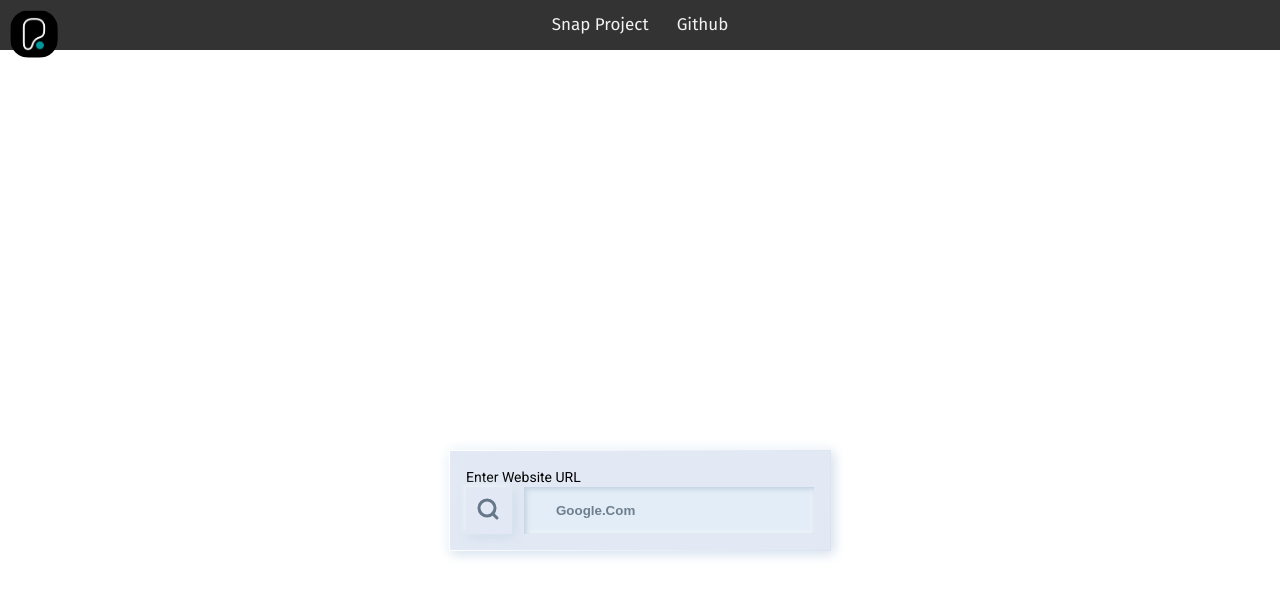
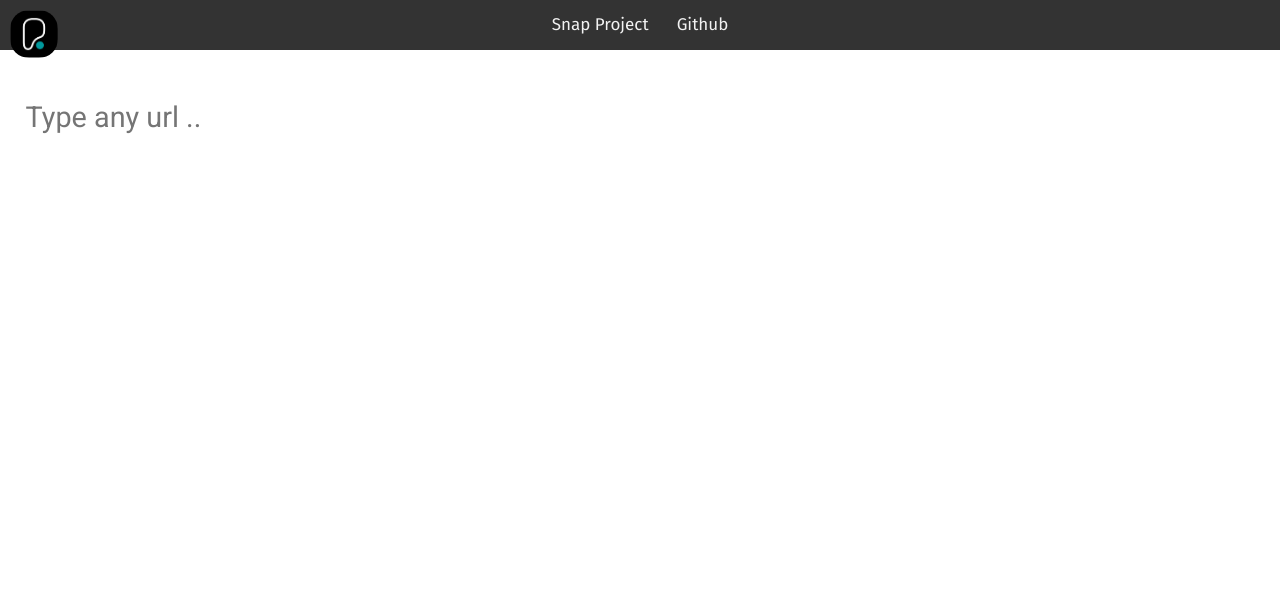
Before and after one commit to yonastadese/snapproject, an Angular app: page / in a window 1280 px wide. Shown: the top 596 px of the page. Built offline with nearby package versions, Linux system fonts and the light colour scheme.

Commit message:
finished project  On branch master

```diff
--- a/src/app/search/search.component.html
+++ b/src/app/search/search.component.html
@@ -1,15 +1,45 @@
-<div class="main">
-  <div class="Card">
-    <div class="CardInner">
-    <mat-label> Enter Website URL</mat-label>
-    <div class="container">
-      <div class="Icon">
-        <svg xmlns="http://www.w3.org/2000/svg" width="24" height="24" viewBox="0 0 24 24" fill="none" stroke="#657789" stroke-width="3" stroke-linecap="round" stroke-linejoin="round" class="feather feather-search"><circle cx="11" cy="11" r="8"/><line x1="21" y1="21" x2="16.65" y2="16.65"/></svg>
-      </div>
-      <div class="InputContainer">
-        <input placeholder="Google.Com"/>
+<form onsubmit="event.preventDefault();" role="search">
+
+
+  <label for="search"> Enter Website URL</label>
+  <input #search type="search" placeholder="Type any url .." autofocus required />
+  <button type="submit" (click)="getValue(search.value)">Snap</button>
+
+
+    <!-- <mat-spinner *ngIf="showspinner"></mat-spinner> -->
+
+  </form>
+  <!-- <div class="img-card">
+    <a href="">
+      <img class="small_image" src='{{display}}' >
+    </a>
+   </div> -->
+
+  <!-- <div class="cards-list" >
+
+    <div class="card 1">
+      <div class="card_image"> <img src='{{display}}' /> </div>
+      <div class="card_title title-white">
+        <p>{{search.value}}</p>
       </div>
     </div>
-   </div>
-  </div>
-</div>
+
+    </div> -->
+    <mat-card class="example-card"  *ngIf="isShown" id="divshow" >
+      <mat-card-header>
+        <div mat-card-avatar class="example-header-image"></div>
+        <mat-card-title><span > Screenshot of</span> {{search.value}}</mat-card-title>
+      </mat-card-header>
+      <a href='{{display}}' target="_blank" download="screenshot" >
+      <img mat-card-image src='{{display}}' alt="Photo of a Shiba Inu">
+    </a>
+
+      <mat-card-content>
+        <p>jhekafsel;j.belfbauise</p>
+        <button >Download</button>
+      </mat-card-content>
+      <mat-card-actions>
+
+        <button mat-button>SHARE</button>
+      </mat-card-actions>
+    </mat-card>
--- a/src/app/search/search.component.scss
+++ b/src/app/search/search.component.scss
@@ -1,110 +1,96 @@
-.main{
-
-  display: grid;
-  height: 100%;
-  grid-template: 1fr/100%;
-  place-items: center;
+//Vars
+:root {
+  --rad: .7rem;
+  --dur: .3s;
+  --color-dark: #2f2f2f;
+  --color-light: #fff;
+  --color-brand: #57bd84;
+  --font-fam: 'Lato', sans-serif;
+  --height: 5rem;
+  --btn-width: 6rem;
+  --bez: cubic-bezier(0, 0, 0.43, 1.49);
 }
 
-.Card {
-    padding: 1px;
-    border-radius: var(--border-radius);
-    background: linear-gradient(-67deg, rgba(#c8d8e7, .7), rgba(255,255,255,.8));
-    overflow: hidden;
-    box-shadow:
-      -2px -2px 6px rgba(#fff, .6),
-      2px 2px 12px #c8d8e7;
-    width: 380px;
+// Setup
+body {background: var(--color-dark); display: flex; align-items: center; justify-content: center; min-height: 100vh }
+html { box-sizing: border-box; height: 100%; font-size: 10px; } *, *::before, *::after { box-sizing: inherit; }
+
+// Main styles
+form {
+  position: relative;
+  width: 30rem;
+  background: var(--color-brand);
+  border-radius: var(--rad);
+}
+input, button {
+  height: var(--height);
+  font-family: var(--font-fam);
+  border: 0;
+  color: var(--color-dark);
+  font-size: 1.8rem;
+}
+input[type="search"] {
+  outline: 0; // <-- shold probably remove this for better accessibility, adding for demo aesthetics for now.
+  width: 100%;
+  background: var(--color-light);
+  padding: 0 1.6rem;
+  border-radius: var(--rad);
+  appearance: none; //for iOS input[type="search"] roundedness issue. border-radius alone doesn't work
+  transition: all var(--dur) var(--bez);
+  transition-property: width, border-radius;
+  z-index: 1;
+  position: relative;
+}
+button {
+  display: none; // prevent being able to tab to it
+  position: absolute;
+  top: 0;
+  right: 0;
+  width: var(--btn-width);
+  font-weight: bold;
+  background: var(--color-brand);
+  border-radius: 0 var(--rad) var(--rad) 0;
+}
+input:not(:placeholder-shown) {
+  border-radius: var(--rad) 0 0 var(--rad);
+  width: calc(100% - var(--btn-width));
+  + button {
+    display: block;
   }
+}
+label {
+  position: absolute;
+  clip: rect(1px, 1px, 1px, 1px);
+  padding: 0;
+  border: 0;
+  height: 1px;
+  width: 1px;
+  overflow: hidden;
+}
+.example-card{
+  padding: 3%;
+  z-index: 0;
+  width: 500px;
+  display: flex;
+  margin-top: 13px;
+  left: 30%;
+  flex-wrap: wrap;
+  background-color: whitesmoke;
+  border-radius: 10px;
+  box-shadow: 5px 5px 30px 7px rgba(0,0,0,0.25), -5px -5px 30px 7px rgba(0,0,0,0.22);
+  cursor: pointer;
+  transition: 0.4s;
+}
 
-  .CardInner {
-    padding: 16px;
-    background-color: #e2e9f4;
-    border-radius: var(--border-radius);
+.example-card:hover {
+  transform: scale(0.9, 0.9);
+  box-shadow: 5px 5px 30px 15px rgba(0,0,0,0.25),
+    -5px -5px 30px 15px rgba(0,0,0,0.22);
+}
+.mat-card-header{
+  color: #2f2f2f;
+  font-size: large;
+  span{
+    color: #57bd84;
   }
-
-  .container {
-    display: flex;
-  }
-
-  .Icon {
-    min-width: 46px;
-    min-height: 46px;
-    display: flex;
-    align-items: center;
-    justify-content: center;
-    border-radius: var(--border-radius);
-    margin-right: 12px;
-    box-shadow:
-      -2px -2px 6px rgba(#fff, .6),
-      2px 2px 12px #c8d8e7;
-
-    svg {
-      transform: translate(-1px, -1px);
-    }
-  }
-
-  .mat-label {
-    display: block;
-    color: #3c4b66;
-    margin-bottom: 12px;
-    background: linear-gradient(45deg, rgba(#6b7b8f, 1), #3c4b66);
-    -webkit-text-fill-color: transparent;
-    margin: 10%;
-  }
-
-  .InputContainer {
-    width: 100%;
-  }
-
-  input {
-    background-color: #e3edf7;
-    padding: 16px 32px;
-    border: none;
-    display: block;
-    font-family: 'Orbitron', sans-serif;
-    font-weight: 600;
-    color: #a9b8c9;
-    -webkit-appearance: none;
-    transition: all 240ms ease-out;
-    width: 100%;
-
-    &::placeholder {
-      color: #6d7f8f;
-    }
-
-    &:focus {
-      outline: none;
-      color: #6d7f8f;
-      background-color: lighten(#e3edf7, 3%);
-    }
-  };
-
-  .InputContainer {
-    --top-shadow: inset 1px 1px 3px #c5d4e3, inset 2px 2px 6px #c5d4e3;
-    --bottom-shadow: inset -2px -2px 4px rgba(255,255,255, .7);
-
-    position: relative;
-    border-radius: var(--border-radius);
-    overflow: hidden;
-
-    &:before,
-    &:after {
-      left: 0;
-      top: 0;
-      display: block;
-      content: "";
-      pointer-events: none;
-      width: 100%;
-      height: 100%;
-      position: absolute;
-    }
-
-    &:before {
-      box-shadow: var(--bottom-shadow);
-    }
-
-    &:after {
-      box-shadow: var(--top-shadow);
-    }
-  }
+}
--- a/src/app/search/search.component.ts
+++ b/src/app/search/search.component.ts
@@ -1,4 +1,5 @@
 import { Component, OnInit } from '@angular/core';
+import { ApigetService } from "../apiget.service";
 
 
 @Component({
@@ -8,10 +9,24 @@ import { Component, OnInit } from '@angular/core';
 })
 export class SearchComponent implements OnInit {
 value = 'Clear me';
+display='';
+showspinner=false;
+isShown=false;
+ur="http://api.screenshotlayer.com/api/capture?access_key=ccdd5650ba30d84193a5cc7d1ad77246&url=http%3A%2F%2F";
+
   constructor() {
 
   }
+  getValue(val:string){
+    this.showspinner=true;
+    this.isShown=true;
+    setTimeout(()=>{
+      this.showspinner=false;
+    },1000);
+    this.display=""+this.ur+val+"";
+    console.warn(this.display);
 
+  }
   ngOnInit(): void {
   }
 
--- a/src/styles.scss
+++ b/src/styles.scss
@@ -1,4 +1,4 @@
 /* You can add global styles to this file, and also import other style files */
 
 html, body { height: 100%; }
-body { margin: 0; font-family: Roboto, "Helvetica Neue", sans-serif; }
+body { margin: 0; font-family: Roboto, "Helvetica Neue", sans-serif;  }
```
Also changed, not shown: src/app/apiget.service.ts (added, +15 -0 lines), src/app/app.module.ts (+7 -1 lines), 2 other files (tests, documents, lock files or other folders).
